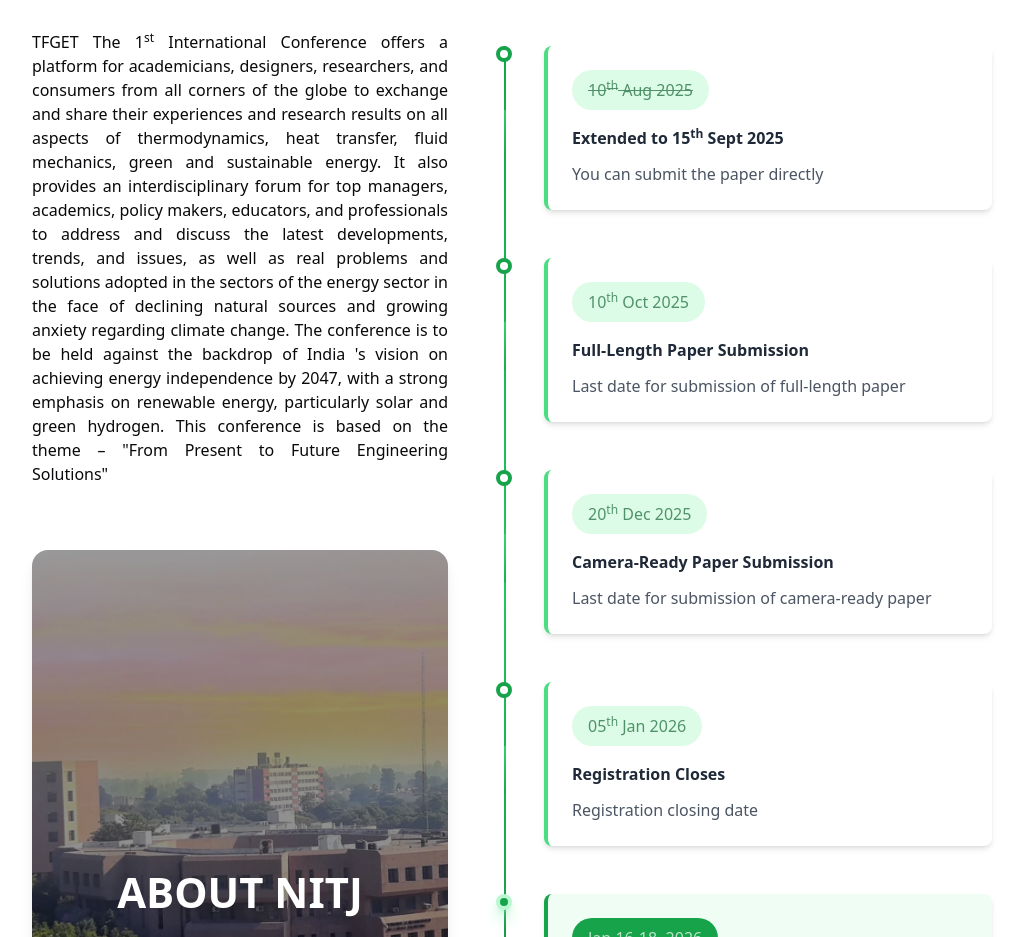
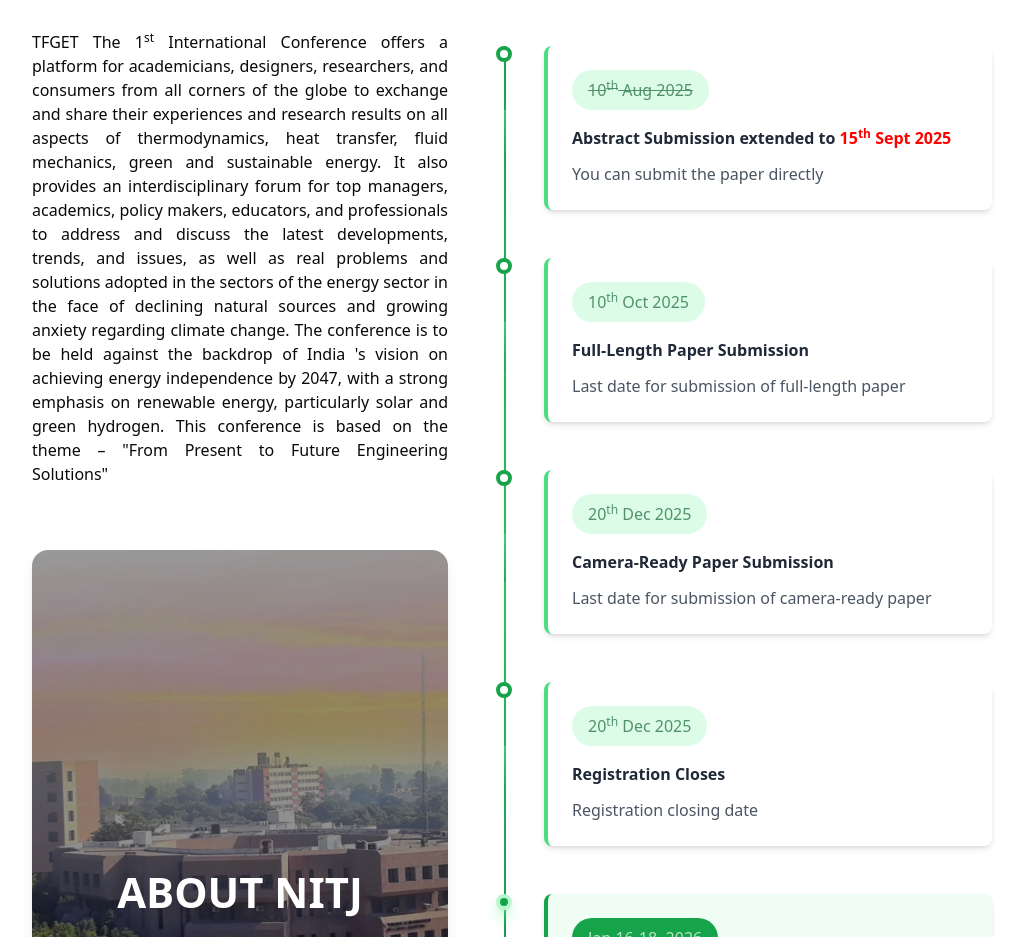
Before and after one commit to JasnoorMaan/me_new_conf, a React (Vite) app: page / in a window 1280 px wide. Shown: the part 1060-1997 px from the top of the page, without its empty margins (128-1151 px from the left). Built offline with nearby package versions, Linux system fonts and the light colour scheme.

Commit message:
date change

```diff
--- a/src/components/Timeline.jsx
+++ b/src/components/Timeline.jsx
@@ -6,7 +6,8 @@ const Timeline = () => {
       id: 1,
       date: "<span style='text-decoration: line-through;'>10<sup>th</sup> Aug 2025</span>",
       title: "Abstract Submission",
-      titleHtml: "Extended to 15<sup>th</sup> Sept 2025",
+      titleHtml:
+        "Abstract Submission extended to <span> <span style='color:#ff0000'>15<sup>th</sup> Sept 2025</span> </span>",
       description: "You can submit the paper directly",
       status: "upcoming",
     },
@@ -26,7 +27,7 @@ const Timeline = () => {
     },
     {
       id: 4,
-      date: "05<sup>th</sup> Jan 2026",
+      date: "20<sup>th</sup> Dec 2025",
       title: "Registration Closes",
       description: "Registration closing date",
       status: "upcoming",
```
